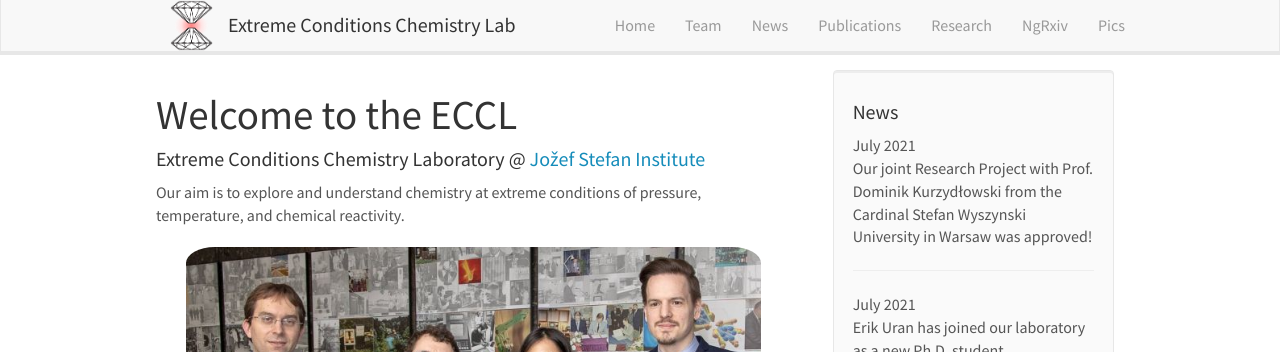
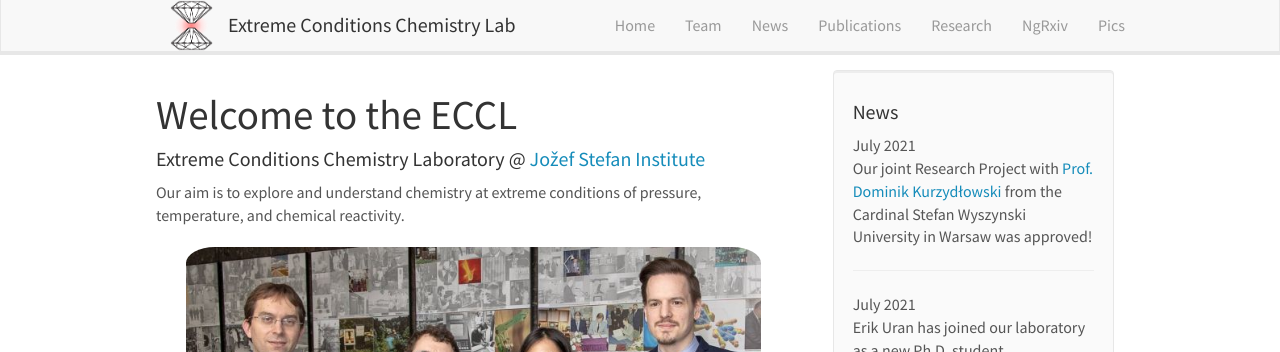
Before and after one commit to eccl-jsi/eccl-jsi.github.io, a Jekyll site: the page built from _pages/home.md, in a window 1280 px wide and 900 px high. Shown: the top 352 px of the window. Built offline with Jekyll 4.4.1, drawn with Linux system fonts in a browser that asks for light colours; nearby versions of some CDN libraries; some of the changed lines change nothing that is shown.

Commit message:
Update news.yml

```diff
--- a/_data/news.yml
+++ b/_data/news.yml
@@ -1,5 +1,5 @@
 - date: July 2021
-  headline: "Our joint Research Project with Prof. Dominik Kurzydłowski from the Cardinal Stefan Wyszynski University in Warsaw was approved!"
+  headline: "Our joint Research Project with <a href='https://wmp.uksw.edu.pl/pl/node/85#overlay-context=pl/node/6'>Prof. Dominik Kurzydłowski</a> from the Cardinal Stefan Wyszynski University in Warsaw was approved!"
 
 - date: July 2021
   headline: "Erik Uran has joined our laboratory as a new Ph.D. student."
```
